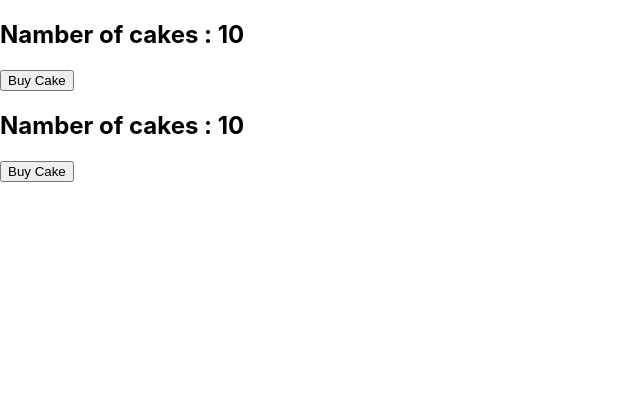
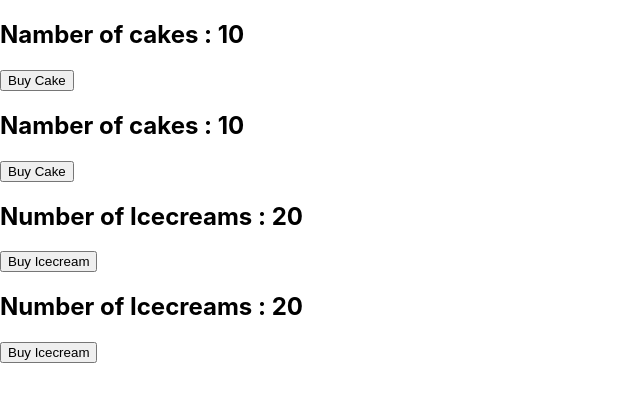
Before and after one commit to dainavipurav/react-redux-practice-001, a React (Create React App) app: page / in a window 1280 px wide. Shown: the top 402 px of the page, without its empty margins (0-640 px from the left). Built offline with nearby package versions, Linux system fonts and the light colour scheme.

Commit message:
feat : Added new icecream component and reducer, action and types according to the same

```diff
--- a/src/App.js
+++ b/src/App.js
@@ -2,6 +2,8 @@ import CakeComponent from "./components/CakeComponent";
 import { Provider } from "react-redux";
 import store from "./redux/store";
 import HooksCakeComponent from "./components/HooksCakeComponent";
+import IcecreamComponent from "./components/IcecreamComponent";
+import HookIcecreamComponent from "./components/HookIcecreamComponent";
 
 function App() {
   return (
@@ -9,6 +11,9 @@ function App() {
       <div className="App">
         <HooksCakeComponent />
         <CakeComponent />
+
+        <HookIcecreamComponent />
+        <IcecreamComponent />
       </div>
     </Provider>
   );
--- a/src/components/CakeComponent.js
+++ b/src/components/CakeComponent.js
@@ -13,7 +13,7 @@ const CakeComponent = (props) => {
 
 const mapStateToProps = (state) => {
   return {
-    cakeCount: state.cakeCount,
+    cakeCount: state.cake.cakeCount,
   };
 };
 
--- /dev/null
+++ b/src/components/HookIcecreamComponent.js
@@ -0,0 +1,21 @@
+import React from "react";
+import { useSelector } from "react-redux";
+import { useDispatch } from "react-redux";
+import { buyIcecream } from "../redux";
+
+const HookIcecreamComponent = () => {
+  const icecreamCount = useSelector((state) => {
+    return state.icecream.icecreamCount;
+  });
+
+  const dispatch = useDispatch();
+
+  return (
+    <div>
+      <h2>Number of Icecreams : {icecreamCount}</h2>
+      <button onClick={() => dispatch(buyIcecream())}>Buy Icecream</button>
+    </div>
+  );
+};
+
+export default HookIcecreamComponent;
--- a/src/components/HooksCakeComponent.js
+++ b/src/components/HooksCakeComponent.js
@@ -5,7 +5,7 @@ import { buyCake } from "../redux";
 
 const HooksCakeComponent = () => {
   const cakeCount = useSelector((state) => {
-    return state.cakeCount;
+    return state.cake.cakeCount;
   });
 
   const dispatch = useDispatch();
--- /dev/null
+++ b/src/components/IcecreamComponent.js
@@ -0,0 +1,24 @@
+import React from "react";
+import { buyIcecream } from "../redux";
+import { connect } from "react-redux";
+
+const IcecreamComponent = (props) => {
+  return (
+    <div>
+      <h2>Number of Icecreams : {props.icecreamCount} </h2>
+      <button onClick={props.buyIcecream}>Buy Icecream</button>
+    </div>
+  );
+};
+
+const mapStateToProp = (state) => {
+  return { icecreamCount: state.icecream.icecreamCount };
+};
+
+const mapDispatchToProp = (dispatch) => {
+  return {
+    buyIcecream: () => dispatch(buyIcecream()),
+  };
+};
+
+export default connect(mapStateToProp, mapDispatchToProp)(IcecreamComponent);
--- a/src/redux/cake/cakeReducer.js
+++ b/src/redux/cake/cakeReducer.js
@@ -1,4 +1,5 @@
 import { BUY_CAKE } from "./cakeTypes";
+
 const initialState = {
   cakeCount: 10,
 };
--- /dev/null
+++ b/src/redux/icecream/icecreamActions.js
@@ -0,0 +1,7 @@
+import { BUY_ICECREAM } from "./icecreamTypes";
+
+export const buyIcecream = () => {
+  return {
+    type: BUY_ICECREAM,
+  };
+};
--- /dev/null
+++ b/src/redux/icecream/icecreamReducer.js
@@ -0,0 +1,19 @@
+import { BUY_ICECREAM } from "./icecreamTypes";
+
+const initialState = {
+  icecreamCount: 20,
+};
+
+const icecreamReducer = (state = initialState, action) => {
+  switch (action.type) {
+    case BUY_ICECREAM:
+      return {
+        ...state,
+        icecreamCount: state.icecreamCount - 1,
+      };
+    default:
+      return state;
+  }
+};
+
+export default icecreamReducer;
--- /dev/null
+++ b/src/redux/icecream/icecreamTypes.js
@@ -0,0 +1 @@
+export const BUY_ICECREAM = "BUY_ICECREAM";
--- a/src/redux/index.js
+++ b/src/redux/index.js
@@ -1 +1,3 @@
+export { buyIcecream } from "./icecream/icecreamActions";
+
 export { buyCake } from "./cake/cakeActions";
--- /dev/null
+++ b/src/redux/rootReducer.js
@@ -0,0 +1,10 @@
+import cakeReducer from "./cake/cakeReducer";
+import icecreamReducer from "./icecream/icecreamReducer";
+import { combineReducers } from "redux";
+
+const rootReducer = combineReducers({
+  cake: cakeReducer,
+  icecream: icecreamReducer,
+});
+
+export default rootReducer;
--- a/src/redux/store.js
+++ b/src/redux/store.js
@@ -1,6 +1,6 @@
 import { createStore } from "redux";
-import cakeReducer from "./cake/cakeReducer";
 
-const store = createStore(cakeReducer);
+import rootReducer from "./rootReducer";
+const store = createStore(rootReducer);
 
 export default store;
```
